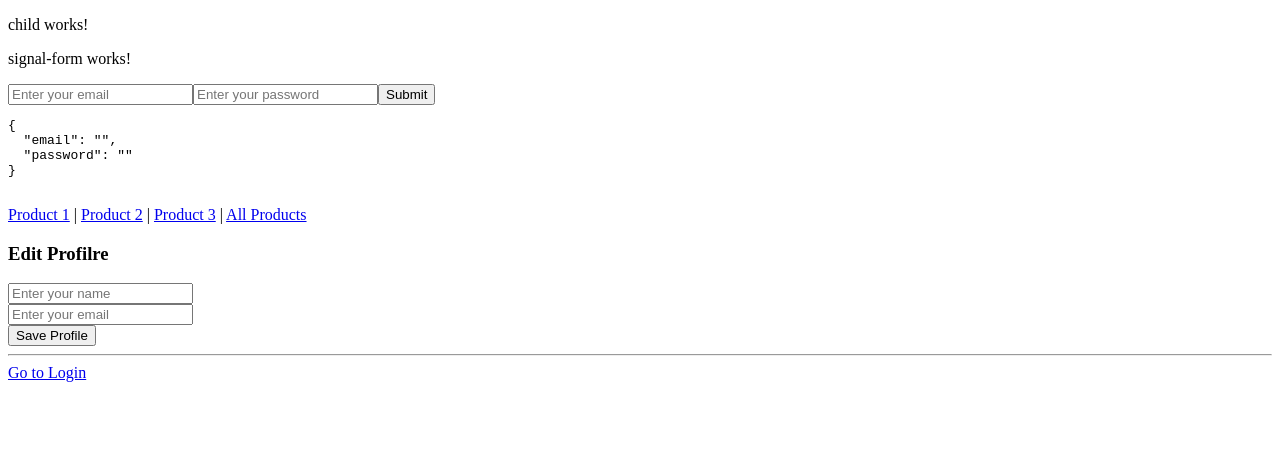
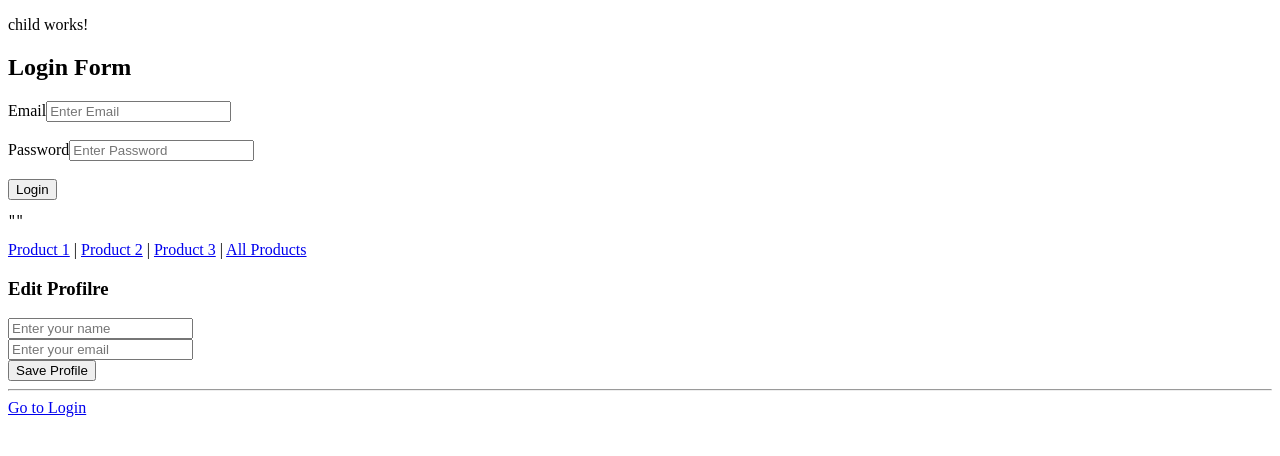
Before and after one commit to gittudemo/routh-guards, an Angular app: page /profile in a window 1280 px wide. Shown: the top 456 px of the page. Built offline with nearby package versions, Linux system fonts and the light colour scheme.

Commit message:
signal-form-updated

```diff
--- a/src/app/profile/profile.ts
+++ b/src/app/profile/profile.ts
@@ -12,4 +12,5 @@ export class Profile {
     return confirm('Are you sure you want to leave this page?');
     // Show a confirmation dialog when trying to navigate away from the profile page
   }
+
 }
--- a/src/app/signal-form/signal-form.html
+++ b/src/app/signal-form/signal-form.html
@@ -1,12 +1,20 @@
-<p>signal-form works!</p>
+<h2>Login Form</h2>
 
-<input type="email" placeholder="Enter your email" Field="loginForm.email" />
+<div>
+  <label>Email</label>
+  <input type="email" [(ngModel)]="email" placeholder="Enter Email" />
+</div>
 
-<input type="password" placeholder="Enter your password" Field="loginForm.password" />
+<br />
 
-<button (click)="submit()">Submit</button>
+<div>
+  <label>Password</label>
+  <input type="password" [(ngModel)]="password" placeholder="Enter Password" />
+</div>
 
-<pre
-  >{{ loginModel() | json }}
+<br />
 
-</pre>
+<button (click)="submit()">Login</button>
+
+<!-- <pre>{{ loginModel() | json }}</pre> -->
+<pre>{{ email() | json }} </pre>
--- a/src/app/signal-form/signal-form.ts
+++ b/src/app/signal-form/signal-form.ts
@@ -1,22 +1,50 @@
 import { CommonModule } from '@angular/common';
-import { Component, signal } from '@angular/core';
-import { form} from '@angular/forms/signals';
+import { Component, model, signal } from '@angular/core';
+import { FormsModule } from '@angular/forms';
+import { form } from '@angular/forms/signals';
 
 @Component({
   standalone: true,
   selector: 'app-signal-form',
-  imports: [CommonModule],
+  imports: [CommonModule, FormsModule],
   templateUrl: './signal-form.html',
   styleUrls: ['./signal-form.css'],
 })
 export class SignalForm {
   //initiliaze the signal with an object having email and password properties, loginModel
-  loginModel = signal({
-    email: '',
-    password: '',
-  });
+  // loginModel = signal({
+  //   email: '',
+  //   password: '',
+  // });
 
-  loginForm = form(this.loginModel);
+  email = model('');
+  password = model('');
 
-  submit() {}
+  // loginForm = form(this.loginModel);
+
+  submit() {
+    console.log(this.email());
+    console.log(this.password());
+    // Log the current signal value to the console
+    console.log('loginModel', { email: this.email(), password: this.password() });
+  }
+  // Bubble sort implementation
+  test() {
+    let arr = [71, 46, 36, 19, 49, 35, 12, 91];
+
+    // Bubble sort - compare adjacent elements and swap if needed
+    for (let i = 0; i < arr.length; i++) {
+      for (let j = 0; j < arr.length - i - 1; j++) {
+        if (arr[j] > arr[j + 1]) {
+          // Swap elements
+          let temp = arr[j];
+          arr[j] = arr[j + 1];
+          arr[j + 1] = temp;
+        }
+      }
+    }
+
+    console.log('Sorted array:', arr); // [12, 19, 35, 36, 46, 49, 71, 91]
+    return arr;
+  }
 }
```
